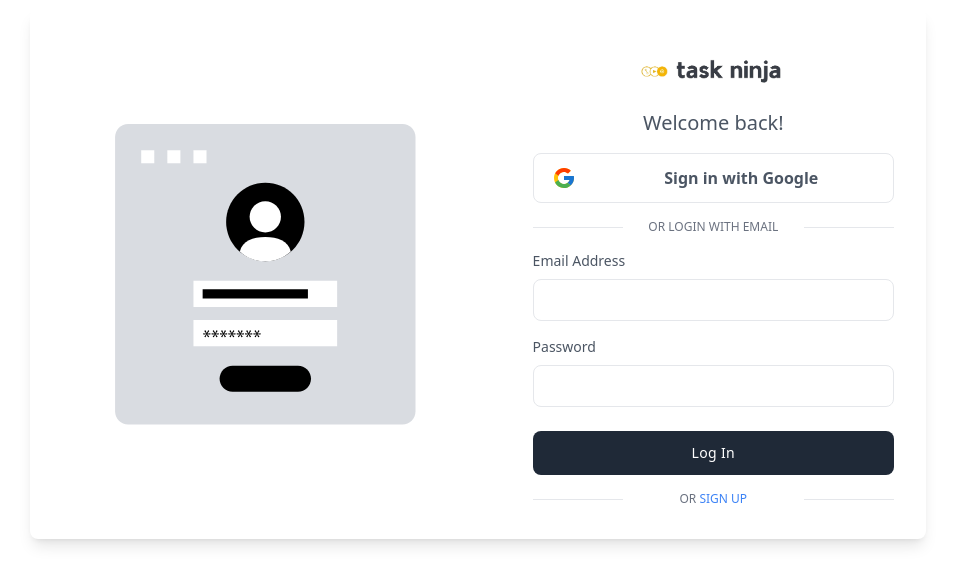
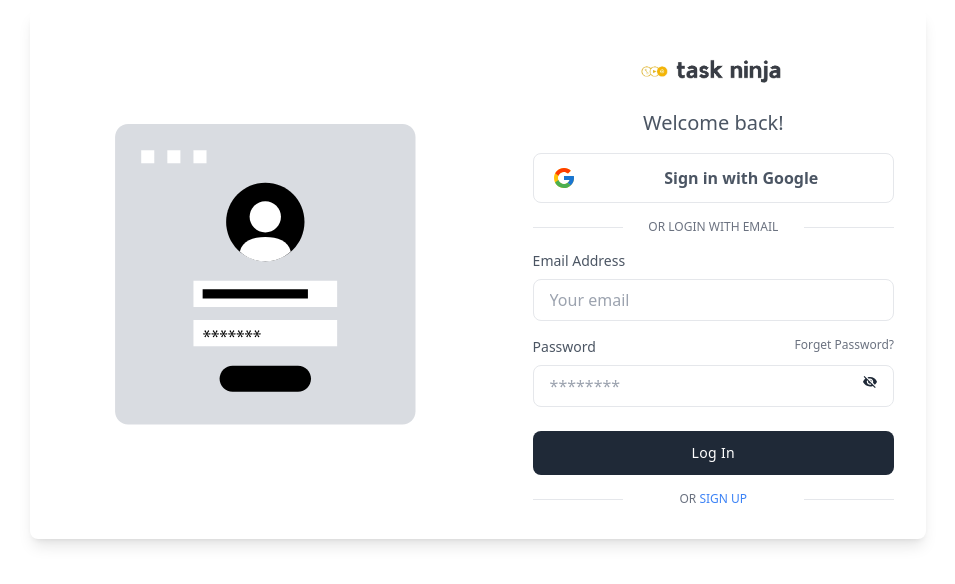
Before and after one commit to ashraful2430/demo-job-task-frontend, a React (Vite) app: page /login in a window 1280 px wide. Shown: the part 126-710 px from the top of the page, without its empty margins (162-1117 px from the left). Built offline with nearby package versions, Linux system fonts and the light colour scheme; no server answers.

Commit message:
impliment email log in method

```diff
--- a/src/Pages/LogIn/LogIn.jsx
+++ b/src/Pages/LogIn/LogIn.jsx
@@ -1,10 +1,38 @@
 import Lottie from "lottie-react";
 import loginImg from "../../assets/login.json";
 import logoImg from "../../assets/logo.png";
+import { FaEye } from "react-icons/fa";
+import { IoMdEyeOff } from "react-icons/io";
 import SocialLogin from "../../Components/SocialLogin/SocialLogin";
-import { Link } from "react-router-dom";
+import { Link, useNavigate } from "react-router-dom";
+import { useState } from "react";
+import useAuth from "../../Hooks/useAuth";
+import { useForm } from "react-hook-form";
+import Swal from "sweetalert2";
 
 const LogIn = () => {
+  const [showPass, setShowPass] = useState();
+  const { login } = useAuth();
+  const navigate = useNavigate();
+  const {
+    register,
+    handleSubmit,
+    formState: { errors },
+  } = useForm();
+
+  const onSubmit = (data) => {
+    login(data.email, data.password).then((result) => {
+      console.log(result);
+      Swal.fire({
+        position: "top-end",
+        icon: "success",
+        title: "User Logged in successfully",
+        showConfirmButton: false,
+        timer: 1500,
+      });
+      navigate("/");
+    });
+  };
   return (
     <>
       <div className="flex justify-center items-center min-h-screen">
@@ -33,7 +61,7 @@
 
               <span className="w-1/5 border-b  lg:w-1/4"></span>
             </div>
-            <form>
+            <form onSubmit={handleSubmit(onSubmit)}>
               <div className="mt-4">
                 <label
                   className="block mb-2 text-sm font-medium text-gray-600 "
@@ -43,12 +71,18 @@
                 </label>
                 <input
                   id="LoggingEmailAddress"
-                  className="block w-full px-4 py-2 text-gray-700 bg-white border rounded-lg   focus:border-blue-400 focus:ring-opacity-40  focus:outline-none focus:ring focus:ring-blue-300"
+                  className="block w-full px-4 py-2 text-gray-700 bg-white border rounded-lg    focus:border-blue-400 focus:ring-opacity-40  focus:outline-none focus:ring focus:ring-blue-300"
                   type="email"
+                  name="email"
+                  {...register("email", { required: true })}
+                  placeholder="Your email"
                 />
+                {errors.email && (
+                  <span className="text-red-500">Your email is required</span>
+                )}
               </div>
 
-              <div className="mt-4">
+              <div className="mt-4 relative">
                 <div className="flex justify-between">
                   <label
                     className="block mb-2 text-sm font-medium text-gray-600 "
@@ -56,17 +90,41 @@
                   >
                     Password
                   </label>
+                  <p className="text-xs text-gray-500  hover:underline">
+                    Forget Password?
+                  </p>
                 </div>
 
                 <input
                   id="loggingPassword"
-                  className="block w-full px-4 py-2 text-gray-700 bg-white border rounded-lg  focus:border-blue-400 focus:ring-opacity-40  focus:outline-none focus:ring focus:ring-blue-300"
-                  type="password"
+                  className="block w-full px-4 py-2 text-gray-700 bg-white border rounded-lg   focus:border-blue-400 focus:ring-opacity-40  focus:outline-none focus:ring focus:ring-blue-300"
+                  type={showPass ? "text" : "password"}
+                  name="password"
+                  {...register("password", {
+                    required: true,
+                    minLength: 6,
+                    maxLength: 20,
+                  })}
+                  placeholder="********"
                 />
+                {errors.password && (
+                  <span className="text-red-500">
+                    Your password is incorrect
+                  </span>
+                )}
+                <p
+                  onClick={() => setShowPass(!showPass)}
+                  className="absolute inset-y-0 end-0 grid place-content-center px-4  top-5 hover:cursor-pointer"
+                >
+                  {showPass ? <FaEye /> : <IoMdEyeOff />}
+                </p>
               </div>
 
               <div className="mt-6">
-                <button className="w-full px-6 py-3 text-sm font-medium tracking-wide text-white capitalize transition-colors duration-300 transform bg-gray-800 rounded-lg hover:bg-gray-700 focus:outline-none focus:ring focus:ring-gray-300 focus:ring-opacity-50">
+                <button
+                  type="submit"
+                  className="w-full px-6 py-3 text-sm font-medium tracking-wide text-white capitalize transition-colors duration-300 transform bg-gray-800 rounded-lg hover:bg-gray-700 focus:outline-none focus:ring focus:ring-gray-300 focus:ring-opacity-50"
+                >
                   Log In
                 </button>
               </div>
```
